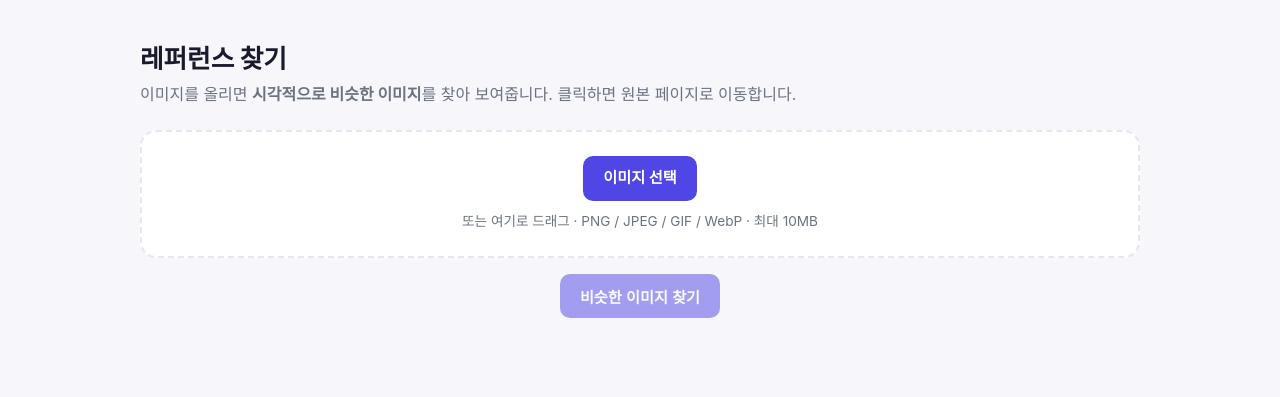
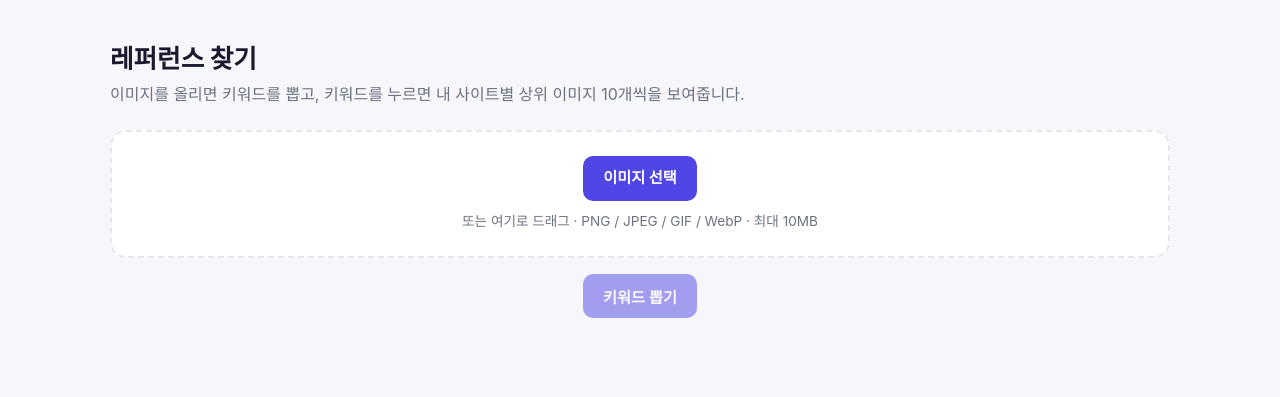
Before and after one commit to miim98/reference-finder, a Flask app: page / in a window 1280 px wide. Shown: the top 397 px of the page. Run offline with Flask 3, Linux system fonts and the light colour scheme.

Commit message:
feat: 키워드 기반 사이트별 상위 10개 이미지 방식으로 (역방향 검색 대체)
- app: /api/keywords(이미지→키워드) + /api/references(키워드→사이트별 10개)
- UI: 왼쪽 키워드 클릭 → 오른쪽 사이트별 이미지 10개씩, 첫 키워드 자동 선택
- results_per_site 10

Co-Authored-By: Claude Opus 4.8 <noreply@anthropic.com>

```diff
--- a/app.py
+++ b/app.py
@@ -1,52 +1,24 @@
 """레퍼런스 찾기 - Flask 진입점.
 
-업로드한 이미지로 역방향 이미지 검색(Serper Lens)을 해서 시각적으로 비슷한
-이미지 목록을 보여준다.
-
-Lens 는 '이미지 URL'을 받으므로, 업로드 이미지를 이 앱이 임시로 서빙(/uploads/<name>)
-하고 그 공개 URL을 Lens 에 넘긴다. 외부 이미지 호스팅이 필요 없다.
+1) 이미지 업로드 → Groq vision 으로 키워드 추출
+2) 키워드 클릭 → 등록한 사이트별로 그 키워드 이미지 상위 N개(Serper) 표시
 """
 
 from __future__ import annotations
 
-import glob
 import os
-import tempfile
-import time
-import uuid
 
 from dotenv import load_dotenv
-from flask import Flask, jsonify, render_template, request, send_from_directory
+from flask import Flask, jsonify, render_template, request
 
-from reference_finder.images import reverse_image_search
+from reference_finder.images import fetch_references
+from reference_finder.keywords import KeywordError, extract_keywords
+from reference_finder.sites import build_search_url, load_config
 
 load_dotenv()
 
 app = Flask(__name__)
 app.config["MAX_CONTENT_LENGTH"] = 10 * 1024 * 1024  # 업로드 상한 10MB
-
-UPLOAD_DIR = os.path.join(tempfile.gettempdir(), "rf_uploads")
-os.makedirs(UPLOAD_DIR, exist_ok=True)
-FILE_TTL = 600  # 임시 이미지 보관 시간(초)
-
-EXT_BY_TYPE = {
-    "image/png": ".png",
-    "image/jpeg": ".jpg",
-    "image/jpg": ".jpg",
-    "image/gif": ".gif",
-    "image/webp": ".webp",
-}
-
-
-def _cleanup_old_uploads() -> None:
-    """오래된 임시 업로드 파일 삭제."""
-    now = time.time()
-    for path in glob.glob(os.path.join(UPLOAD_DIR, "*")):
-        try:
-            if now - os.path.getmtime(path) > FILE_TTL:
-                os.remove(path)
-        except OSError:
-            pass
 
 
 @app.route("/")
@@ -54,15 +26,9 @@ def index():
     return render_template("index.html")
 
 
-@app.route("/uploads/<name>")
-def uploaded_file(name: str):
-    """Serper Lens 가 가져갈 수 있도록 업로드 이미지를 임시로 서빙."""
-    return send_from_directory(UPLOAD_DIR, name)
-
-
-@app.route("/api/reverse", methods=["POST"])
-def reverse():
-    """업로드 이미지 → 역방향 이미지 검색 → 비슷한 이미지 목록."""
+@app.route("/api/keywords", methods=["POST"])
+def keywords():
+    """이미지 업로드 → Groq vision 으로 키워드 추출."""
     file = request.files.get("image")
     if file is None or not file.filename:
         return jsonify({"error": "이미지를 업로드해 주세요."}), 400
@@ -71,30 +37,47 @@ def reverse():
     if not image_bytes:
         return jsonify({"error": "빈 파일입니다."}), 400
 
-    ext = EXT_BY_TYPE.get((file.mimetype or "").lower())
-    if ext is None:
-        return jsonify({"error": "지원하지 않는 이미지 타입입니다 (PNG/JPEG/GIF/WebP)."}), 400
+    media_type = file.mimetype or "application/octet-stream"
 
-    if not os.getenv("SERPER_API_KEY"):
-        return jsonify({"error": "SERPER_API_KEY 가 없습니다. Render 환경변수를 확인하세요."}), 500
+    if not os.getenv("GROQ_API_KEY"):
+        return jsonify({"error": "GROQ_API_KEY 가 없습니다. Render 환경변수를 확인하세요."}), 500
 
-    # 1) 임시 저장 + 공개 URL 구성
-    _cleanup_old_uploads()
-    name = uuid.uuid4().hex + ext
-    with open(os.path.join(UPLOAD_DIR, name), "wb") as f:
-        f.write(image_bytes)
+    try:
+        result = extract_keywords(image_bytes, media_type, n=8)
+    except KeywordError as exc:
+        return jsonify({"error": str(exc)}), 502
 
-    host = request.host  # 예: reference-finder-dktr.onrender.com
-    scheme = "http" if host.startswith(("127.", "localhost")) else "https"
-    public_url = f"{scheme}://{host}/uploads/{name}"
+    return jsonify({"keywords": result})
 
-    # 2) 역방향 이미지 검색
-    results = reverse_image_search(public_url, limit=40, timeout=20)
-    debug = request.args.get("debug") == "1"
-    payload = {"images": results}
-    if debug:
-        payload["debug_url"] = public_url
-    return jsonify(payload)
+
+@app.route("/api/references")
+def references():
+    """키워드 → 등록 사이트별 상위 이미지(각 10개) + 검색 링크."""
+    keyword = (request.args.get("keyword") or "").strip()
+    if not keyword:
+        return jsonify({"error": "키워드가 없습니다."}), 400
+
+    try:
+        config = load_config()
+    except (OSError, ValueError) as exc:
+        return jsonify({"error": f"설정 파일 오류: {exc}"}), 500
+
+    sites_cfg = [
+        {
+            "name": s["name"],
+            "domain": s.get("domain"),
+            "search_url": build_search_url(s["search_url"], keyword),
+        }
+        for s in config.get("sites", [])
+    ]
+    site_results = fetch_references(
+        keyword,
+        sites_cfg,
+        per_site=int(config.get("results_per_site", 10)),
+        timeout=int(config.get("request_timeout", 8)),
+    )
+
+    return jsonify({"keyword": keyword, "sites": site_results})
 
 
 @app.errorhandler(413)
--- a/config/sites.json
+++ b/config/sites.json
@@ -1,6 +1,6 @@
 {
   "max_keywords": 5,
-  "results_per_site": 6,
+  "results_per_site": 10,
   "request_timeout": 8,
   "sites": [
     {
--- a/templates/index.html
+++ b/templates/index.html
@@ -3,7 +3,7 @@
 <head>
 <meta charset="UTF-8" />
 <meta name="viewport" content="width=device-width, initial-scale=1.0" />
-<title>레퍼런스 찾기 — 비슷한 이미지</title>
+<title>레퍼런스 찾기</title>
 <style>
   :root {
     --bg: #f7f7fb; --card: #fff; --ink: #1a1a2e; --muted: #6b7280;
@@ -14,7 +14,7 @@
     margin: 0; background: var(--bg); color: var(--ink); line-height: 1.5;
     font-family: -apple-system, BlinkMacSystemFont, "Segoe UI", Roboto, "Noto Sans KR", sans-serif;
   }
-  .wrap { max-width: 1040px; margin: 0 auto; padding: 40px 20px 80px; }
+  .wrap { max-width: 1100px; margin: 0 auto; padding: 40px 20px 80px; }
   h1 { font-size: 1.6rem; font-weight: 800; margin: 0 0 4px; }
   .sub { color: var(--muted); margin: 0 0 24px; }
 
@@ -31,7 +31,7 @@
   }
   .btn:disabled { opacity: .5; cursor: not-allowed; }
   .hint { color: var(--muted); font-size: .85rem; margin-top: 10px; }
-  #preview { max-width: 200px; max-height: 200px; border-radius: 12px; margin: 14px auto 0; display: none; }
+  #preview { max-width: 180px; max-height: 180px; border-radius: 12px; margin: 14px auto 0; display: none; }
 
   .status { margin: 20px 0; color: var(--muted); }
   .error {
@@ -39,21 +39,46 @@
     padding: 14px 16px; border-radius: 12px; margin: 20px 0;
   }
 
-  .count { margin: 28px 0 12px; font-weight: 700; color: var(--muted); font-size: .95rem; display: none; }
-  .grid { columns: 4 200px; column-gap: 12px; }
+  .cols { display: none; grid-template-columns: 220px 1fr; gap: 20px; margin-top: 28px; }
+  @media (max-width: 720px) { .cols { grid-template-columns: 1fr; } }
+  .panel { background: var(--card); border: 1px solid var(--border); border-radius: 16px; padding: 18px; }
+  .panel h2 { font-size: .9rem; margin: 0 0 12px; color: var(--muted); font-weight: 700; }
+
+  .kwlist { display: flex; flex-direction: column; gap: 8px; }
+  .kwlist button {
+    text-align: left; background: var(--bg); border: 1px solid var(--border); color: var(--ink);
+    padding: 10px 13px; border-radius: 10px; font-weight: 700; font-size: .95rem; cursor: pointer;
+    transition: all .12s;
+  }
+  .kwlist button:hover { border-color: var(--accent); }
+  .kwlist button.active { background: var(--accent); color: #fff; border-color: var(--accent); }
+
+  .site-block { margin-bottom: 24px; }
+  .site-head { display: flex; align-items: center; justify-content: space-between; margin-bottom: 10px; }
+  .site-head .name { font-weight: 800; font-size: 1rem; }
+  .site-link {
+    text-decoration: none; font-weight: 700; font-size: .8rem; color: var(--accent);
+    background: var(--accent-soft); padding: 6px 11px; border-radius: 8px;
+  }
+  .site-link:hover { background: var(--accent); color: #fff; }
+  .thumbs { display: grid; grid-template-columns: repeat(5, 1fr); gap: 8px; }
+  @media (max-width: 900px) { .thumbs { grid-template-columns: repeat(4, 1fr); } }
+  @media (max-width: 560px) { .thumbs { grid-template-columns: repeat(3, 1fr); } }
   .card {
-    display: block; margin: 0 0 12px; border-radius: 12px; overflow: hidden;
-    border: 1px solid var(--border); background: var(--accent-soft);
-    break-inside: avoid; text-decoration: none;
+    position: relative; display: flex; align-items: center; justify-content: center;
+    aspect-ratio: 1/1; border-radius: 10px; overflow: hidden; text-decoration: none;
+    background: var(--accent-soft); border: 1px solid var(--border); color: var(--accent);
   }
-  .card img { width: 100%; display: block; }
+  .card img { position: absolute; inset: 0; width: 100%; height: 100%; object-fit: cover; }
+  .card .label { position: relative; z-index: 1; text-align: center; font-weight: 700; font-size: .74rem; padding: 6px; line-height: 1.35; }
   .card:hover { outline: 2px solid var(--accent); }
+  .empty { color: var(--muted); font-size: .85rem; font-style: italic; padding: 8px 0; }
 </style>
 </head>
 <body>
 <div class="wrap">
   <h1>레퍼런스 찾기</h1>
-  <p class="sub">이미지를 올리면 <b>시각적으로 비슷한 이미지</b>를 찾아 보여줍니다. 클릭하면 원본 페이지로 이동합니다.</p>
+  <p class="sub">이미지를 올리면 키워드를 뽑고, 키워드를 누르면 내 사이트별 상위 이미지 10개씩을 보여줍니다.</p>
 
   <form id="form">
     <label class="uploader" id="drop">
@@ -63,15 +88,23 @@
       <img id="preview" alt="미리보기" />
     </label>
     <div style="margin-top:16px; text-align:center;">
-      <button class="btn" id="submit" type="submit" disabled>비슷한 이미지 찾기</button>
+      <button class="btn" id="submit" type="submit" disabled>키워드 뽑기</button>
     </div>
   </form>
 
   <div id="status" class="status" style="display:none;"></div>
   <div id="error" class="error" style="display:none;"></div>
 
-  <div id="count" class="count"></div>
-  <div id="grid" class="grid"></div>
+  <div class="cols" id="cols">
+    <div class="panel">
+      <h2>키워드 (클릭)</h2>
+      <div class="kwlist" id="kwlist"></div>
+    </div>
+    <div class="panel">
+      <h2 id="rightTitle">레퍼런스</h2>
+      <div id="right"><div class="empty">왼쪽 키워드를 클릭하세요.</div></div>
+    </div>
+  </div>
 </div>
 
 <script>
@@ -83,8 +116,10 @@
   const form = document.getElementById("form");
   const statusEl = document.getElementById("status");
   const errorEl = document.getElementById("error");
-  const countEl = document.getElementById("count");
-  const gridEl = document.getElementById("grid");
+  const cols = document.getElementById("cols");
+  const kwlist = document.getElementById("kwlist");
+  const rightEl = document.getElementById("right");
+  const rightTitle = document.getElementById("rightTitle");
 
   pickBtn.addEventListener("click", (e) => { e.preventDefault(); fileInput.click(); });
 
@@ -110,34 +145,67 @@
       ({ "&": "&amp;", "<": "&lt;", ">": "&gt;", '"': "&quot;", "'": "&#39;" }[c]));
   }
 
+  async function loadReferences(keyword, btn) {
+    document.querySelectorAll(".kwlist button").forEach((b) => b.classList.remove("active"));
+    if (btn) btn.classList.add("active");
+    rightTitle.textContent = `"${keyword}" 레퍼런스`;
+    rightEl.innerHTML = '<div class="empty">불러오는 중…</div>';
+    try {
+      const res = await fetch("/api/references?keyword=" + encodeURIComponent(keyword));
+      const data = await res.json();
+      if (!res.ok) throw new Error(data.error || "요청 실패");
+      const blocks = (data.sites || []).map((s) => {
+        let cards;
+        if (s.images && s.images.length) {
+          cards = s.images.map((im) =>
+            `<a class="card" href="${esc(im.link)}" target="_blank" rel="noopener">
+               <img src="${esc(im.image)}" alt="" loading="lazy" onerror="this.remove()" /></a>`).join("");
+        } else {
+          cards = `<a class="card" href="${esc(s.search_url)}" target="_blank" rel="noopener">
+               <span class="label">${esc(s.name)}<br>검색 결과 열기 ↗</span></a>`;
+        }
+        return `<div class="site-block">
+            <div class="site-head">
+              <span class="name">${esc(s.name)}</span>
+              <a class="site-link" href="${esc(s.search_url)}" target="_blank" rel="noopener">🔍 검색 열기 ↗</a>
+            </div>
+            <div class="thumbs">${cards}</div>
+          </div>`;
+      }).join("");
+      rightEl.innerHTML = blocks || '<div class="empty">등록된 사이트가 없습니다.</div>';
+    } catch (err) {
+      rightEl.innerHTML = `<div class="empty">⚠️ ${esc(err.message)}</div>`;
+    }
+  }
+
+  function renderKeywords(keywords) {
+    kwlist.innerHTML = "";
+    keywords.forEach((k) => {
+      const btn = document.createElement("button");
+      btn.textContent = k;
+      btn.addEventListener("click", () => loadReferences(k, btn));
+      kwlist.appendChild(btn);
+    });
+    cols.style.display = "grid";
+    if (keywords.length) kwlist.firstChild.click();  // 첫 키워드 자동 표시
+  }
+
   form.addEventListener("submit", async (e) => {
     e.preventDefault();
     if (!fileInput.files[0]) return;
     errorEl.style.display = "none";
-    gridEl.innerHTML = "";
-    countEl.style.display = "none";
+    cols.style.display = "none";
     submitBtn.disabled = true;
     statusEl.style.display = "block";
-    statusEl.textContent = "비슷한 이미지 찾는 중…";
+    statusEl.textContent = "이미지 분석 중…";
 
     const fd = new FormData();
     fd.append("image", fileInput.files[0]);
     try {
-      const res = await fetch("/api/reverse", { method: "POST", body: fd });
+      const res = await fetch("/api/keywords", { method: "POST", body: fd });
       const data = await res.json();
       if (!res.ok) throw new Error(data.error || "요청 실패");
-      const imgs = data.images || [];
-      if (!imgs.length) {
-        countEl.textContent = "비슷한 이미지를 찾지 못했습니다. 다른 이미지로 시도해 보세요.";
-        countEl.style.display = "block";
-      } else {
-        countEl.textContent = `비슷한 이미지 ${imgs.length}개`;
-        countEl.style.display = "block";
-        gridEl.innerHTML = imgs.map((im) =>
-          `<a class="card" href="${esc(im.link)}" target="_blank" rel="noopener" title="${esc(im.title)}">
-             <img src="${esc(im.image)}" alt="" loading="lazy" onerror="this.closest('.card').remove()" />
-           </a>`).join("");
-      }
+      renderKeywords(data.keywords || []);
     } catch (err) {
       errorEl.textContent = "⚠️ " + err.message;
       errorEl.style.display = "block";
```
